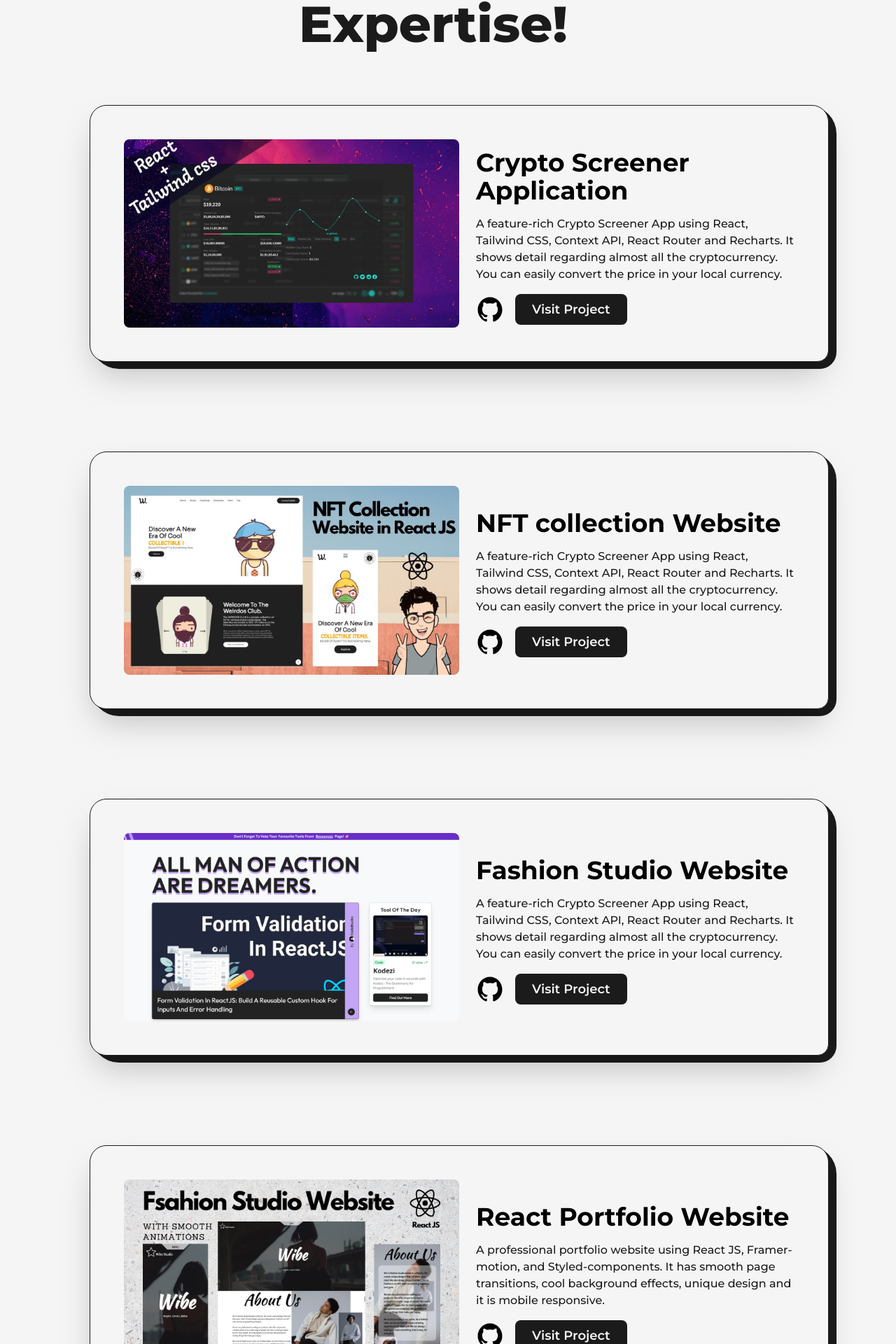
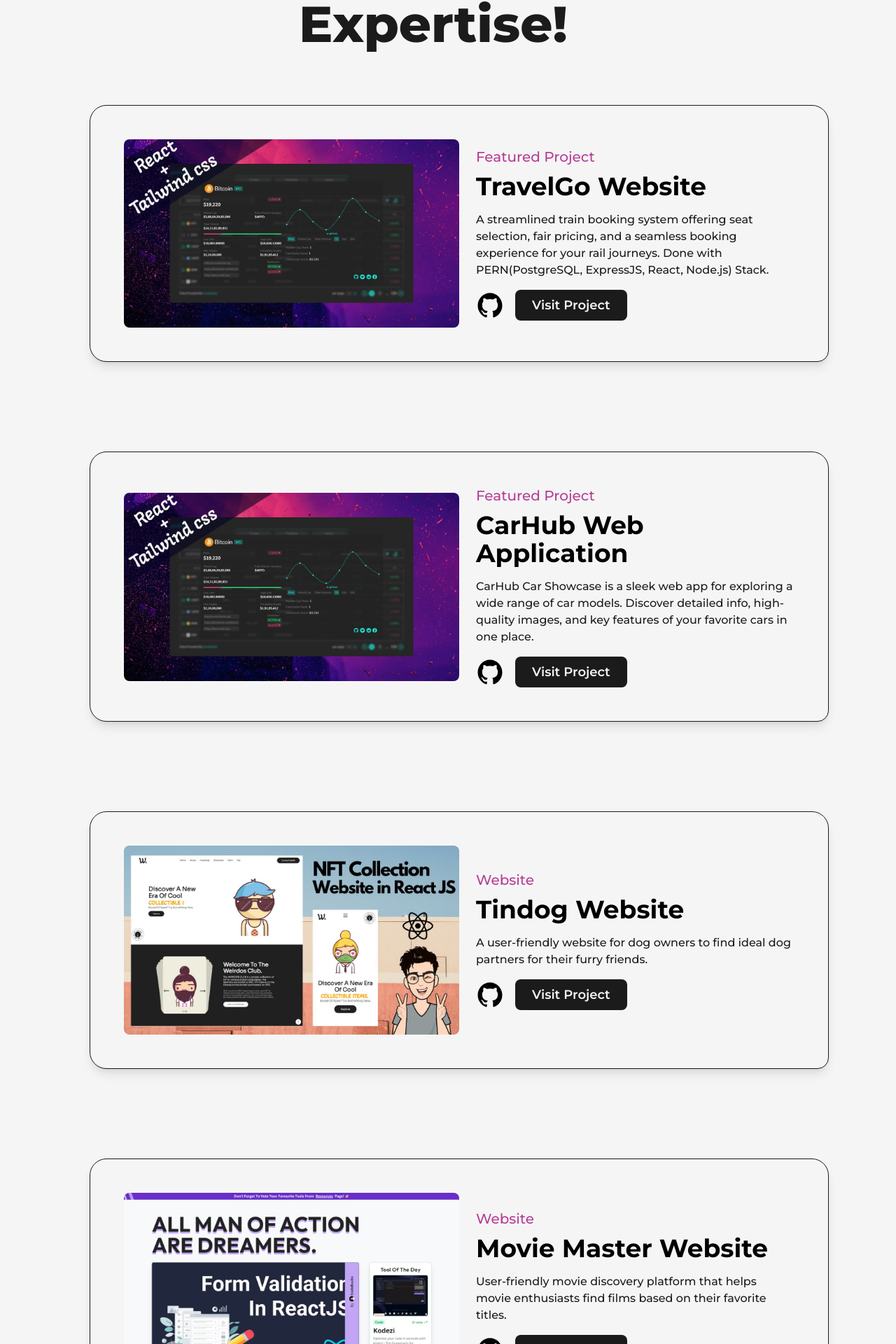
Before and after one commit to nadeeshaMadusanka99/personal_portfolio, a Next.js app: page /projects in a window 1280 px wide. Shown: the part 229-2149 px from the top of the page at 70% size. Built offline with nearby package versions, Linux system fonts and the light colour scheme.

Commit message:
Featured Projects added

```diff
--- a/src/components/Project/ProjectCard.js
+++ b/src/components/Project/ProjectCard.js
@@ -5,17 +5,20 @@ import Image from "next/image";
 
 const FramerImage = motion(Image);
 export const ProjectCard = ({ type, img, title, summary, link, github }) => {
-
   return (
-      <article
+    <motion.article
+      initial={{ y: 50 } }
+      whileInView={{ y: 0 }}
+      transition={{ duration: 0.5, ease: "easeInOut" }}
+      viewport={{once:true}}
       className="w-full flex items-center justify-between  rounded-3xl relative
-       border border-solid border-dark bg-light shadow-2xl p-12 rounded-br-2xl"
+       border border-solid border-dark bg-light shadow-lg  p-12 rounded-br-2xl"
     >
-        <div
+      {/* <div
         className="absolute top-0 -right-3 -z-10 w-[101%] h-[103%] rounded-[2.5rem] bg-dark
         rounded-br-3xl
         "
-        />
+      /> */}
       <Link
         href={link}
         target="_blank"
@@ -47,7 +50,7 @@ export const ProjectCard = ({ type, img, title, summary, link, github }) => {
             <GithubIcon className="" />
           </Link>
           <Link
-              href={link}
+            href={github}
             target="_blank"
             className="ml-4 rounded-lg bg-dark text-light p-2 px-6 text-lg font-semibold "
           >
@@ -55,6 +58,6 @@ export const ProjectCard = ({ type, img, title, summary, link, github }) => {
           </Link>
         </div>
       </div>
-      </article>
+    </motion.article>
   );
 };
--- a/src/content/Projects.js
+++ b/src/content/Projects.js
@@ -11,74 +11,81 @@ import {
 export const dataProject = [
   {
     id: uuid(),
-    title: "Crypto Screener Application",
+    title: "TravelGo Website",
     summary:
-      "  A feature-rich Crypto Screener App using React, Tailwind CSS, Context API, React Router and Recharts. It shows detail regarding almost all the cryptocurrency. You can easily convert the price in your local currency.",
-    link: "/",
-    github: "/",
+      "A streamlined train booking system offering seat selection, fair pricing, and a seamless booking experience for your rail journeys. Done with PERN(PostgreSQL, ExpressJS, React, Node.js) Stack. ",
+    link: "http://travelgo.ecodeit.com:13000/",
+    github: "https://github.com/nadeeshaMadusanka99/TravelGo-Frontend",
     type: "Featured Project",
     img: project1,
     styles: "col-span-12",
-    type: 1,
+
   },
   {
     id: uuid(),
-    title: "NFT collection Website",
+    title: "CarHub Web Application",
     summary:
-      "  A feature-rich Crypto Screener App using React, Tailwind CSS, Context API, React Router and Recharts. It shows detail regarding almost all the cryptocurrency. You can easily convert the price in your local currency.",
+      "CarHub Car Showcase is a sleek web app for exploring a wide range of car models. Discover detailed info, high-quality images, and key features of your favorite cars in one place.",
     link: "/",
-    github: "/",
-    type: "Website Template",
-    img: project2,
-    styles: "col-span-12 ",
-    type: 0,
+    github: "https://github.com/nadeeshaMadusanka99/carHub_showcase",
+    type: "Featured Project",
+    img: project1,
+    styles: "col-span-12",
   },
   {
     id: uuid(),
-    title: "Fashion Studio Website",
+    title: "Tindog Website",
     summary:
-      "  A feature-rich Crypto Screener App using React, Tailwind CSS, Context API, React Router and Recharts. It shows detail regarding almost all the cryptocurrency. You can easily convert the price in your local currency.",
-    link: "/",
-    github: "/",
+      "A user-friendly website for dog owners to find ideal dog partners for their furry friends.",
+    link: "https://tindogweb44.netlify.app/",
+    github: "https://github.com/nadeeshaMadusanka99/TinDog-App",
+    type: "Website",
+    img: project2,
+    styles: "col-span-12 ",
+  },
+  {
+    id: uuid(),
+    title: "Movie Master Website",
+    summary:
+      "User-friendly movie discovery platform that helps movie enthusiasts find films based on their favorite titles.",
+    link: "https://movie-master-44.netlify.app/",
+    github: "https://github.com/nadeeshaMadusanka99/movie-master-react",
     type: "Website",
     img: project3,
     styles: "col-span-12 ",
-    type: 0,
   },
   {
     id: uuid(),
-    title: "React Portfolio Website",
+    title: "OpenAI Article Summerizer",
     summary:
-      "A professional portfolio website using React JS, Framer-motion, and Styled-components. It has smooth page transitions, cool background effects, unique design and it is mobile responsive.",
-    link: "/",
-    github: "/",
+      "A web application powered by OpenAI to summarize articles from provided URLs of articles. Easily digest long articles and access concise summaries for efficient reading.",
+    link: "https://summarize-articles-ai.netlify.app/",
+    github: "https://github.com/nadeeshaMadusanka99/summarize-articles-openAI",
     type: "Featured Project",
     img: project4,
     styles: "col-span-12",
-    type: 1,
   },
   {
     id: uuid(),
-    title: "Agency Website Template",
+    title: "Bookstore Web Application",
     summary:
-      "  A feature-rich Crypto Screener App using React, Tailwind CSS, Context API, React Router and Recharts. It shows detail regarding almost all the cryptocurrency. You can easily convert the price in your local currency.",
+      "A full-stack MERN (MongoDB, Express, React, Node.js) application for managing your virtual bookshelf. Add, update, delete, and explore book details with ease.",
     link: "/",
-    github: "/",
+    github: "https://github.com/nadeeshaMadusanka99/MERN-bookstore-app",
     type: "Website Template",
     img: project5,
     styles: "col-span-12 ",
-    type: 0,
+
   },
   {
     id: uuid(),
-    title: "DevDreaming",
+    title: "Email-Client",
     summary:
-      "  A feature-rich Crypto Screener App using React, Tailwind CSS, Context API, React Router and Recharts. It shows detail regarding almost all the cryptocurrency. You can easily convert the price in your local currency.",
+      "Java-based command-line application for managing recipients, sending emails, and automating birthday wishes. Easily add new recipients, compose emails, and track sent messages.",
     link: "/",
-    github: "/",
-    type: "Blog Website",
+    github: "https://github.com/nadeeshaMadusanka99/email-client",
+    type: "CLI Application",
     img: project6,
-    styles: "col-span-12 ",
-    type: 0,
+    styles: "col-span-12",
   },
 ];
--- a/src/pages/projects.js
+++ b/src/pages/projects.js
@@ -28,6 +28,7 @@ const project = () => {
             {dataProject.map((project) => (
               <div key={project.id} className={project.styles}>
                 <ProjectCard
+                type={project.type}
                   title={project.title}
                   summary={project.summary}
                   link={project.link}
```
Lines whose indentation alone changed are shown as unchanged.
